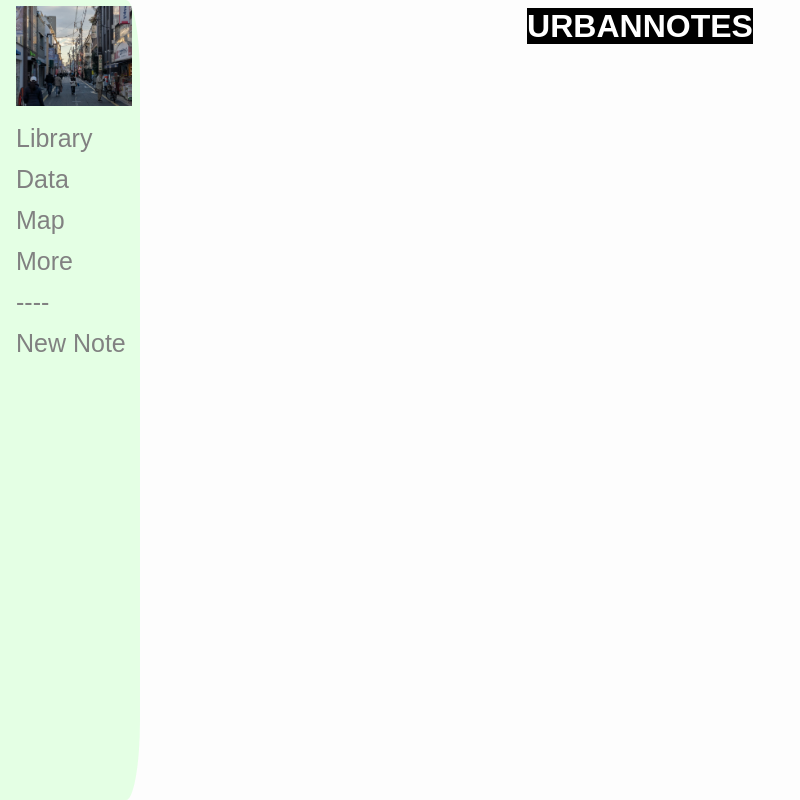
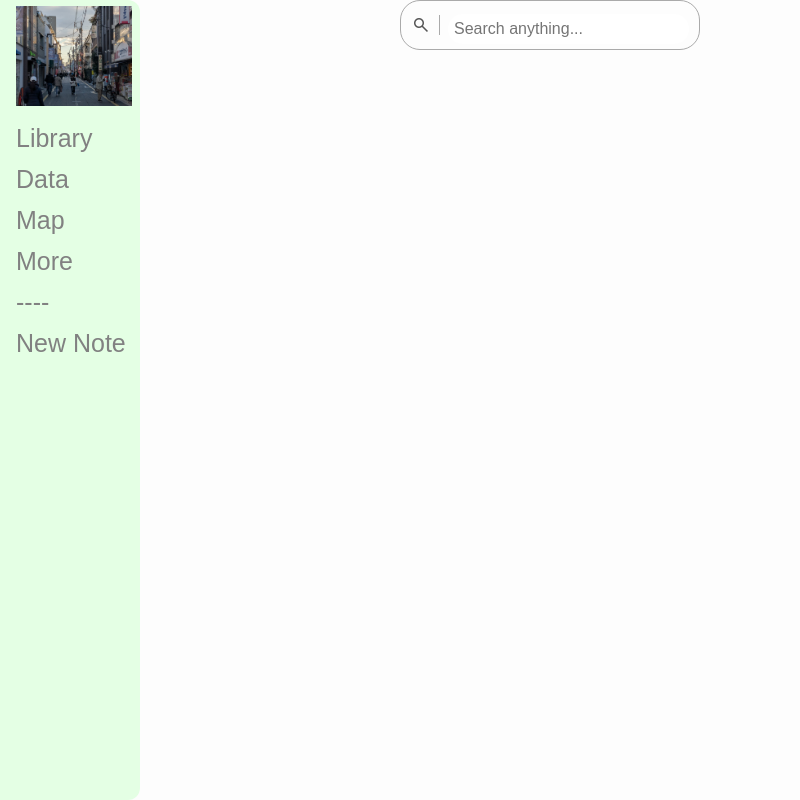
Before and after one commit to agentcentabob/webapp25, a Flask app: page / in a window 1280 px wide. Shown: the whole page, without its empty margins (0-800 px from the left). Run offline with Flask 3, Linux system fonts and the light colour scheme; some web fonts are replaced.

Commit message:
Added search bar, updated 404 page

```diff
--- a/static/css/style.css
+++ b/static/css/style.css
@@ -60,6 +60,56 @@
 .pagetitle a:active {
   color: #888888;
 }
+
+/* w3: search bar */
+.topnav {
+  display: flex;
+  align-items: center;
+  border: 0.5px solid #aaa;
+  border-radius: 20px; /* adjust for oval shape */
+  padding: 5px 10px;
+  width: 300px; /* adjust size */
+}
+
+/* w3: search bar proper */
+.topnav input {
+  margin-top: 8px;
+  padding: 6px;
+  /* border: 1px solid #ccc; */
+  border: none;
+  border-radius: 18px;
+  font-size: 16px;
+  flex: 1;
+  outline: none;
+}
+
+.topnav span {
+  font-size: 20px;
+  margin-right: 8px;
+  color: #555;
+}
+
+.divider {
+  width: 1px;
+  height: 20px;
+  background-color: #aaa;
+  margin-right: 8px;
+}
+
+/* w3: adjust search field when screen is less than 600px wide
+@media screen and (max-width: 600px) {
+  .topnav a, .topnav input[type=text] {
+    float: none;
+    display: block;
+    text-align: left;
+    width: 100%;
+    margin: 0;
+    padding: 14px;
+  }
+  .topnav input[type=text] {
+    border: 1px solid #ccc;
+  }
+} */
 
 /* cards */
 .container {
@@ -140,6 +190,19 @@
   object-fit: cover;
 }
 
+/* lost */
+.lost {
+  font-size: large;
+  max-width: 600px;
+  text-align: center;
+}
+
+.lostnum {
+  color: #33aa33;
+  font-size: 400px;
+  text-align: center;
+}
+
 /* navigation bar */
 nav {
   display: block;
@@ -193,8 +256,8 @@
   padding-bottom: 6px;
   text-align: left;
   background: #e4ffe4;
-  border-top-right-radius: 10%;
-  border-bottom-right-radius: 10%;
+  border-top-right-radius: 12px;
+  border-bottom-right-radius: 12px;
 }
 
 /* w3: navigation menu links */
--- a/templates/index.html
+++ b/templates/index.html
@@ -4,6 +4,7 @@
 </head>
 
 <body>
+  <p class = "pagetitle"><a href="../index.html">URBANNOTES</a></p>
   <script src="static/js/app.js"></script>
   <div class="featuredimg">
     <img src="static/images/westmead_lr.jpg" alt="Featured image: L4 vehicle in Westmead, Sydney">
--- a/templates/layout.html
+++ b/templates/layout.html
@@ -8,12 +8,20 @@
     <link rel="stylesheet" href="static/css/style.css" />
     <link rel="manifest" href="static/manifest.json" />
     <link rel="icon" type="image" href="static/images/tokyo_street.jpg">
+    <link rel="stylesheet" href="https://fonts.googleapis.com/css2?family=Material+Symbols+Outlined:opsz,wght,FILL,GRAD@24,400,0,0&icon_names=search" />
   </head>
+
+  <div class="topnav">
+    <span class="material-symbols-outlined">search</span>
+    <div class="divider"></div>
+    <input type="text" placeholder="Search anything..." />
+</div>
+
   <body>
     <main>
-      <p class = "pagetitle"><a href="../index.html">URBANNOTES</a></p>
       {% include "partials/menu.html" %} {% block content %}{% endblock %}
     </main>
     <script src="static/js/app.js"></script>
   </body>
+
 </html>
```
Also changed, not shown: templates/404.html (+7 -3 lines), templates/map.html (+1 -11 lines).
